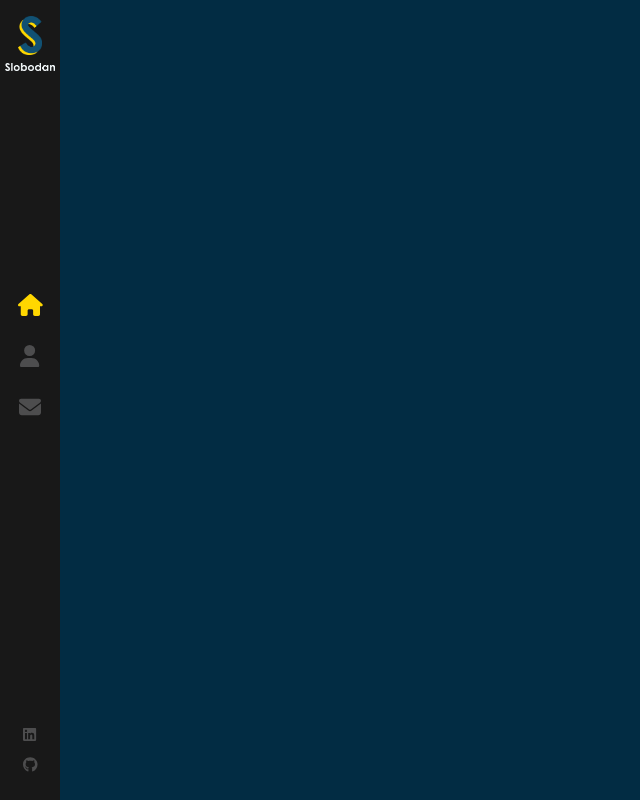
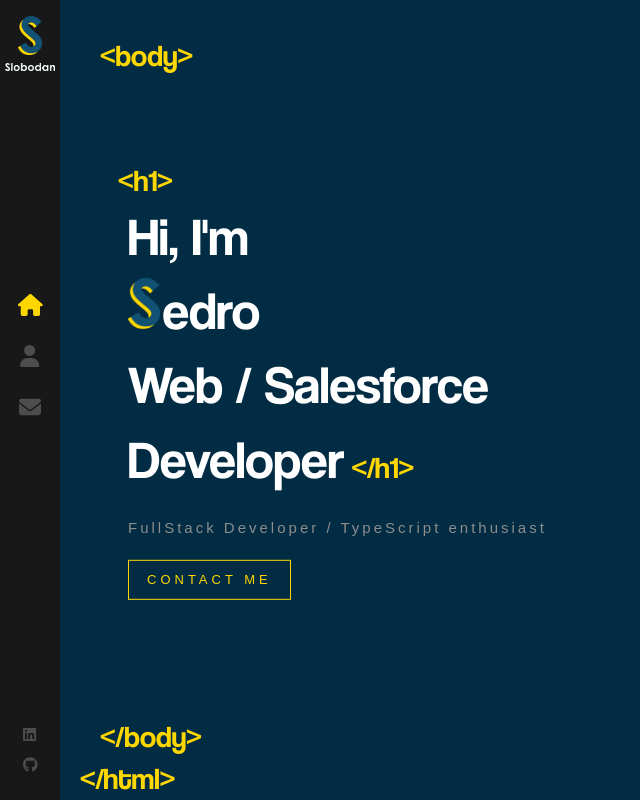
Before and after one commit to Eloinxd/My-Portifolio, a React (Create React App) app: page / in a window 1280 px wide. Shown: the whole page, without its empty margins (0-640 px from the left). Built offline with nearby package versions, Linux system fonts and the light colour scheme.

Commit message:
Styling and animating home page

```diff
--- a/src/App.js
+++ b/src/App.js
@@ -1,12 +1,15 @@
 import './App.scss';
 import { Routes, Route } from 'react-router-dom';
 import Layout from './components/Layout/layout.component';
+import Home from './components/Home/home.component';
 
 function App() {
   return (
     <>
       <Routes>
-        <Route path="/" element={<Layout/>}/>
+        <Route path="/" element={<Layout/>}>
+          <Route index element={<Home/>}/>
+        </Route>
       </Routes>
     </>
   );
--- /dev/null
+++ b/src/components/Home/home.component.jsx
@@ -0,0 +1,29 @@
+import './home.styles.scss';
+import LogoTitle from '../../assets/images/logo-s.png';
+import { Link } from 'react-router-dom';
+import { useState } from 'react';
+const Home = () => {
+    const [letterClass, setLetterClass] = useState('text-animate');
+    const nameArray = ['e','d','r','o'];
+    const jobArray = ['W', 'e', 'b', 'S', 'a', 'l', 'e', 's', 'f', 'o','r','c','e', 'D','e','v','e','l','o','p','e','r'];
+    return(
+        <div className='container home-page'>
+            <div className='text-zone'>
+                <h1>Hi, I'm<br />
+                    <img src={LogoTitle} alt="P" />
+                     edro
+                    <br />
+                    Web / Salesforce Developer
+                </h1>
+                <div className='contact-text'>
+                    <h2>
+                        FullStack Developer / TypeScript enthusiast
+                    </h2>
+                    <Link to='/contact' className='flat-button'>CONTACT ME</Link>
+                </div>
+            </div>
+        </div>
+    );
+}
+
+export default Home;
--- /dev/null
+++ b/src/components/Home/home.styles.scss
@@ -0,0 +1,79 @@
+.home-page {
+    .text-zone{
+        position: absolute;
+        left: 10%;
+        top: 50%;
+        transform: translateY(-50%);
+        width: 40%;
+        max-height: 90%;
+    }
+
+    h1 {
+        color: #fff;
+        font-size: 53px;
+        margin: 0;
+        font-family:'Coolvetica' ;
+        font-weight: 400;
+
+        &::before {
+            content: '<h1> ';
+            color:#ffd700;
+            font-size: 30px;
+            position: absolute;
+            top: -40px;
+            left: -10px;
+
+            animation: fadeIn 1s 1.7s backwards;
+
+        }
+
+        &::after {
+            content: '  </h1> ';
+            color:#ffd700;
+            font-size: 30px;
+            animation: fadeIn 1s 1.7s backwards;
+
+        }
+
+
+        img {
+            width: 32px;
+            margin-right: 2.5px;
+            opacity: 0;
+            height: auto;
+            animation: rotateIn 1s linear both;
+            animation-delay: 1.4s ;
+        }
+    }
+
+    h2 {
+        color:#8d8d8d;
+        margin-top:20px;
+        font-weight: 400;
+        font-size: 15px;
+        font-family: sans-serif;
+        letter-spacing: 3px;
+        animation: fadeIn 1s 1.8s backwards;
+    }
+
+    .flat-button {
+        color:#ffd700;
+        font-size: 13px;
+        font-weight: 400;
+        letter-spacing: 4px;
+        font-family: sans-serif;
+        text-decoration: none;
+        padding: 10px 18px;
+        border: 1px solid #ffd700;
+        margin-top: 10px;
+        float: left;
+        animation: fadeIn 1s 1.8s backwards;
+        white-space: nowrap;
+
+        &:hover {
+            background-color: #ffd700;
+            color:#333;
+            transition: 0.5s;
+        }
+    }
+}
--- a/src/components/Layout/layout.component.jsx
+++ b/src/components/Layout/layout.component.jsx
@@ -1,8 +1,26 @@
 import Sidebar from '../Sidebar/sidebar.component';
 import './layout.styles.scss';
+import {Outlet} from 'react-router-dom';
 
 const Layout = () => {
-    return <><Sidebar/></>
+    return (
+        <div className='App'>
+            <Sidebar/>
+            <div className='page'>
+                <span className='tags top-tags'>
+                    &lt;body&gt;
+                </span>
+                <Outlet/>
+                <span className='tags bottom-tags'>
+                    &lt;/body&gt;
+                    <br />
+                    <span className='bottom-tag-html'>
+                        &lt;/html&gt;
+                    </span>
+                </span>
+            </div>
+        </div>
+        );
 }
 
 export default Layout;
--- a/src/components/Layout/layout.styles.scss
+++ b/src/components/Layout/layout.styles.scss
@@ -0,0 +1,42 @@
+.page {
+    width: 100%;
+    height: 100%;
+    position: absolute;
+
+}
+
+.top-tags {
+    bottom: auto;
+    top:35px;
+}
+
+.tags {
+    color: #ffd700;
+    position: absolute;
+    bottom: 0;
+    left: 100px;
+    font-size: 30px;
+    font-family: Coolvetica;
+
+    animation: fadeIn 1s 1.7s backwards;
+
+}
+
+.bottom-tag-html {
+    margin-left: -20px;
+}
+
+.container {
+    width: 100%;
+    will-change: contents;
+    height: 90%;
+    min-height: 566px;
+    position: absolute;
+    opacity: 0;
+    top:5%;
+    margin:0 auto;
+    z-index: 1;
+    transform-style: preserve-3d;
+    animation: fadeIn 0.3s forwards;
+    animation-delay: 1s;
+}
```
Also changed, not shown: src/components/AnimatedLetters/animated-letters.component.jsx (added, +18 -0 lines), src/components/AnimatedLetters/animated-lettlers.styles.scss (added).
